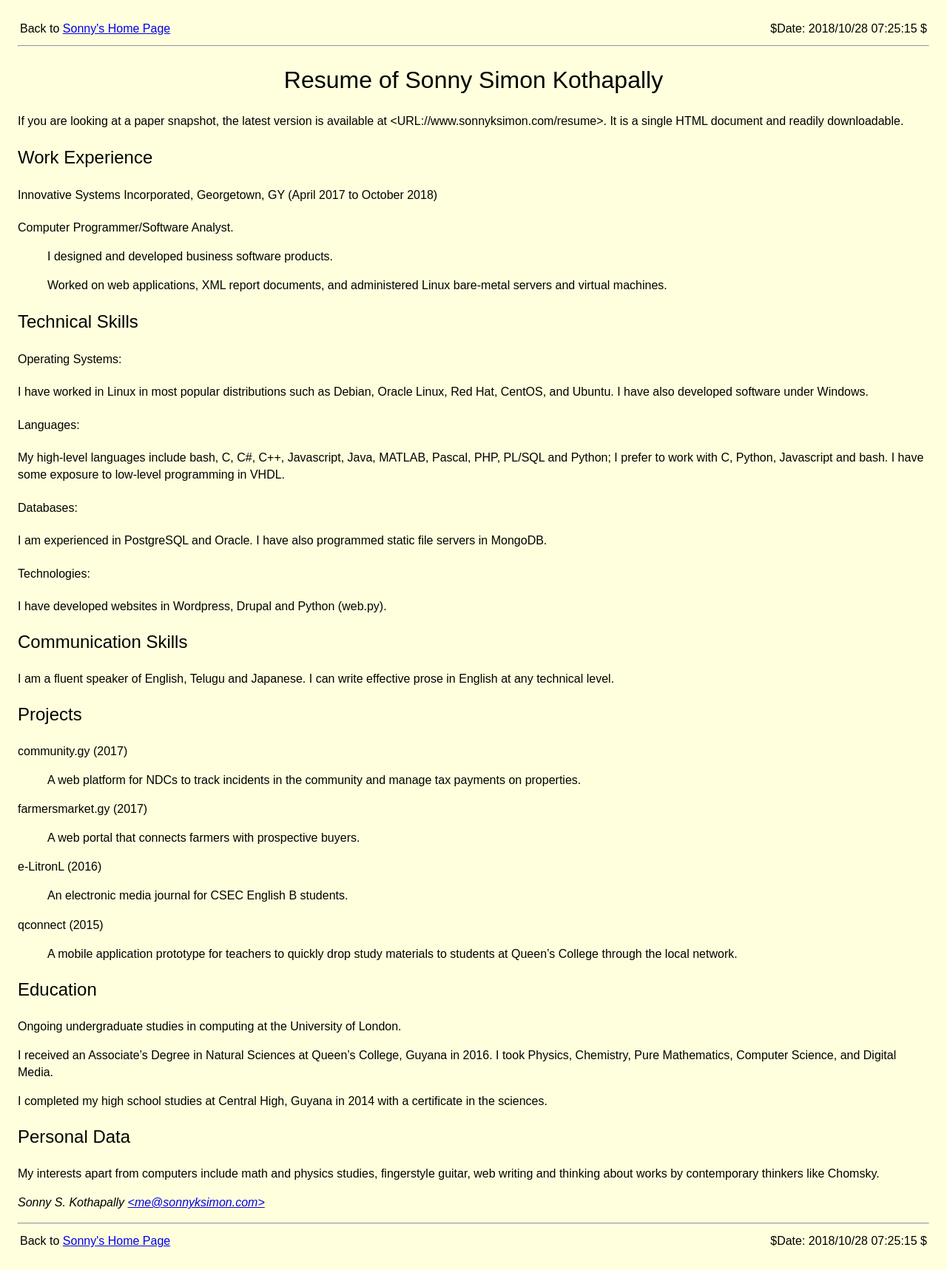
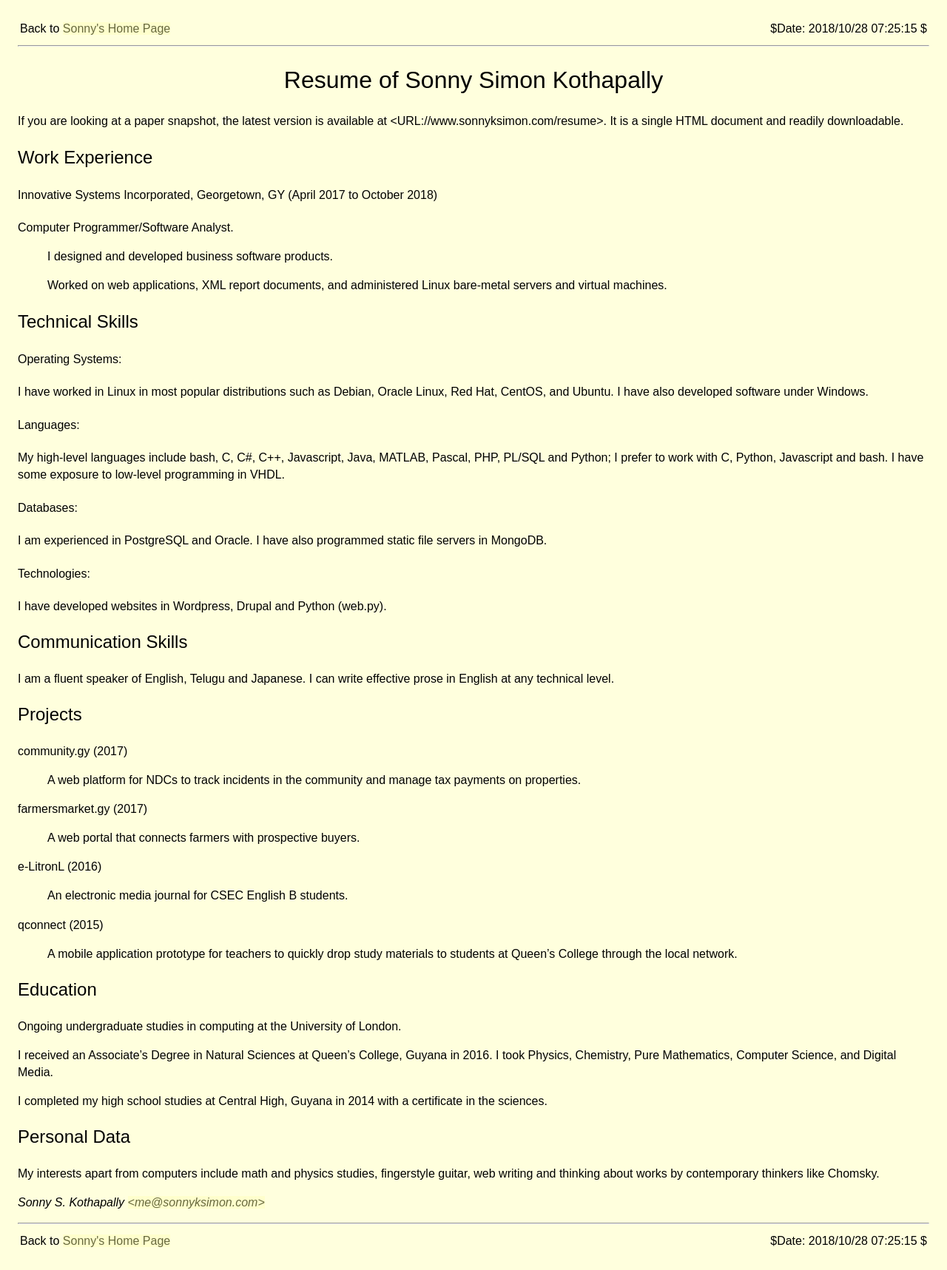
Before and after one commit to sonnyksimon/www.sonnyksimon.com, a Jekyll site: the page built from resume.md, in a window 1280 px wide. Shown: the whole page at 74% size. Built offline with Jekyll 4.4.1, drawn with Linux system fonts in a browser that asks for light colours; some web fonts are replaced.

Commit message:
revert to original colors

```diff
--- a/_layouts/blank.html
+++ b/_layouts/blank.html
@@ -72,6 +72,8 @@ body,div,dl,dt,dd,ul,ol,li,h1,h2,h3,h4,h5,h6,pre,form,fieldset,p,blockquote,th,t
 }
 
 body { background-color: #ffd; color: #000; }
+a:link, a:visited { background-color: #ffc; }
+:visited, :link { color: #68693F; text-decoration: none; }
 ::-moz-selection { background-color: #b3d4fc; text-shadow: none }
 ::selection { background-color: #b3d4fc; text-shadow: none}
 
```
